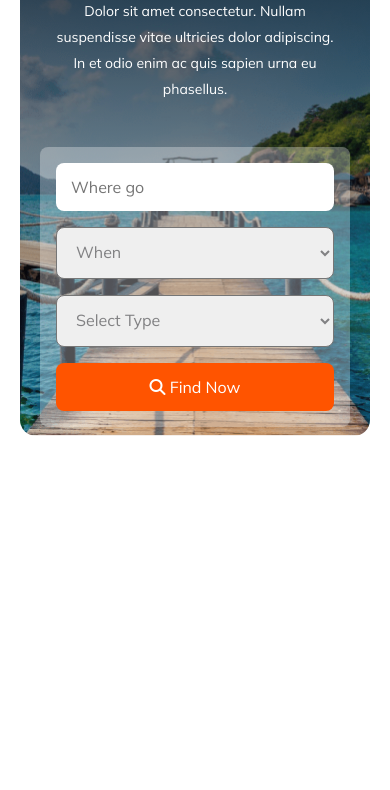
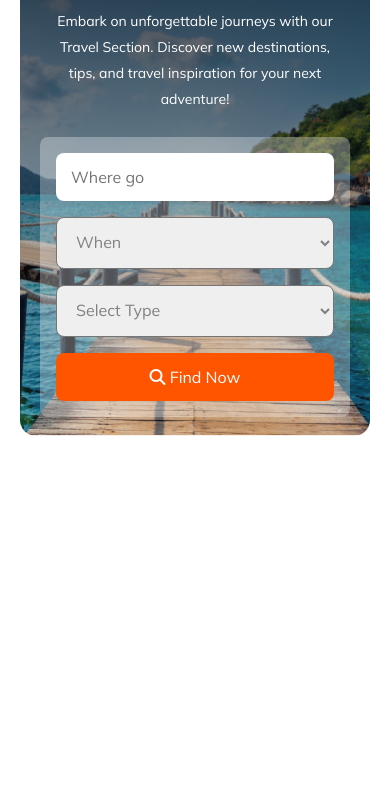
Before and after one commit to iamshihab2020/Assignment-2-Travel-Website, a plain HTML site: page index.html in a window 390 px wide. Shown: the part 114-904 px from the top of the page. Drawn offline with Linux system fonts and the light colour scheme.

Commit message:
Header Section Edited

```diff
--- a/index.html
+++ b/index.html
@@ -32,7 +32,7 @@
 
         <div class="banner mt-50 text-center b-16 padd flex-1 flex-col">
             <h1>Explore Your Travel</h1>
-            <p class="px-2">Dolor sit amet consectetur. Nullam suspendisse vitae ultricies dolor adipiscing. In et odio enim ac quis sapien urna eu phasellus.</p>
+            <p class="px-2">Embark on unforgettable journeys with our Travel Section. Discover new destinations, tips, and travel inspiration for your next adventure!</p>
             <div class="banner-input">
                 <form action="">
                     <input type="text" name="go" id="go" placeholder="Where go">
--- a/style.css
+++ b/style.css
@@ -265,13 +265,17 @@ header .banner .banner-input form button:hover{
     =            Header            =
     =============================================*/
 
+
     header{
         height: 120vh;
     }
-
     header .banner{
         height: 100%;
         /* max-height: 500px; */
+    }
+
+    header .banner p{
+        margin-bottom: 25px;
     }
     header .banner .banner-input form input#go{
         width: 100%;
```
